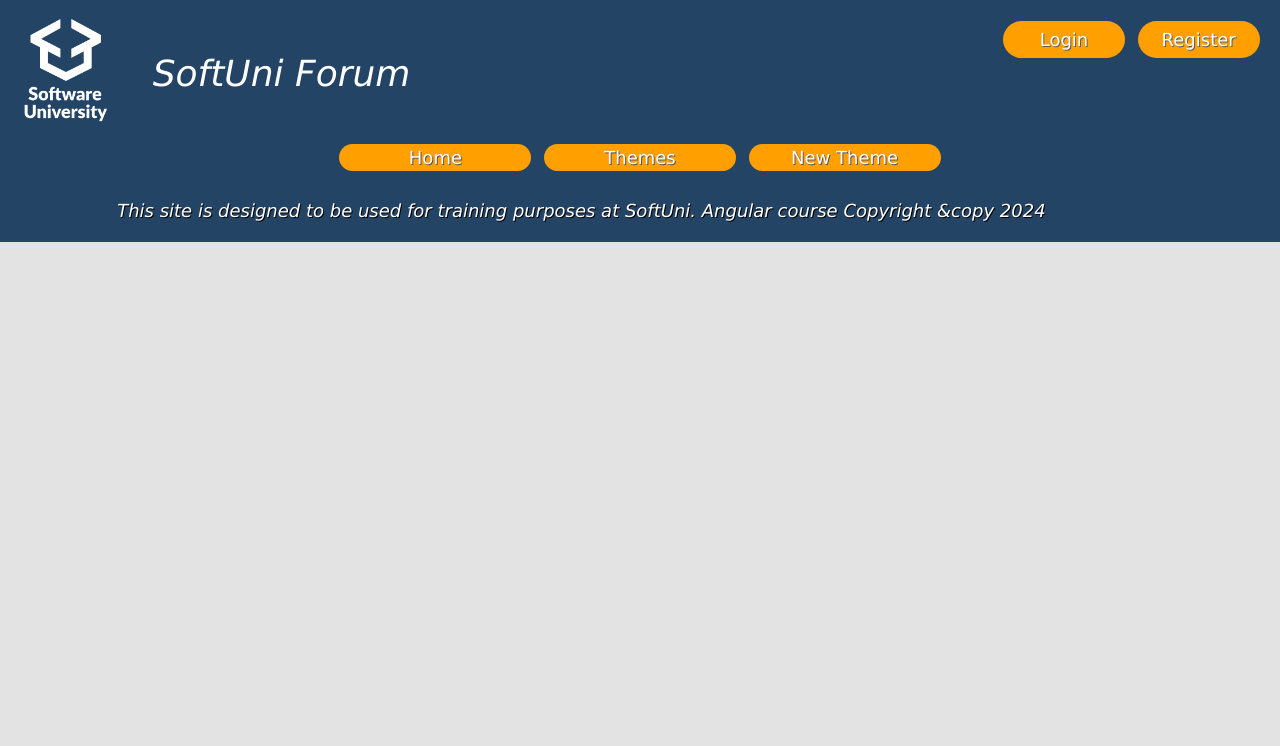
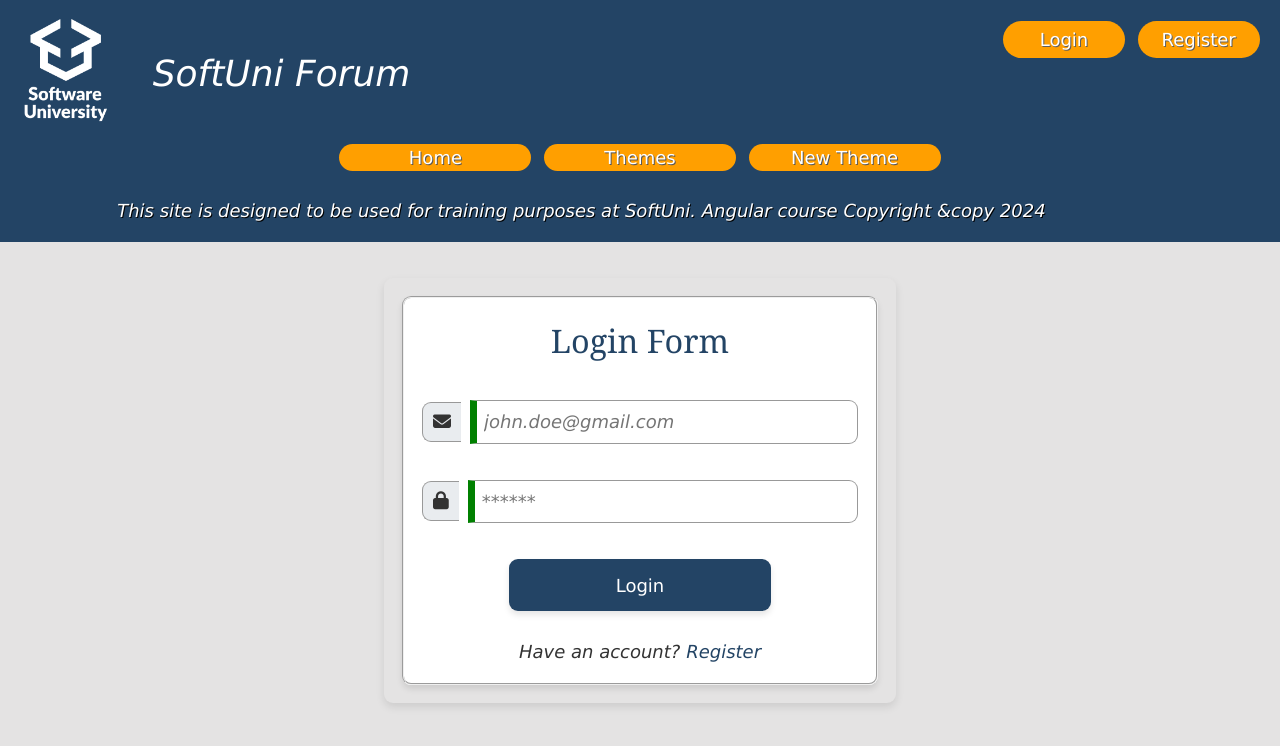
Before and after one commit to zarkoto23/Angular-Course, an Angular app in the folder workshop-components-resources/softuni-forum-app/: page /login in a window 1280 px wide. Before the commit this address led to /. Shown: the top 746 px of the page. Built offline with nearby package versions, Linux system fonts and the light colour scheme.

Commit message:
add validates in html in login component

```diff
--- a/workshop-components-resources/softuni-forum-app/src/app/app.routes.ts
+++ b/workshop-components-resources/softuni-forum-app/src/app/app.routes.ts
@@ -1,7 +1,16 @@
 import { Routes } from '@angular/router';
 
 export const routes: Routes = [
-    { path: '', redirectTo: '/home', pathMatch: 'full' },
-    { path:'home',loadComponent:()=>import('./features/home/home').then(c=>c.Home)} //LAZY LOADING!
+  { path: '',
+     redirectTo: '/home', pathMatch: 'full' },
 
+  { path: 'home',
+     loadComponent: () => import('./features/home/home')
+     .then((c) => c.Home) }, //LAZY LOADING!
+  {
+
+    path: 'login',
+    loadComponent: () => import('./features/auth/login/login')
+    .then((c) => c.Login),
+  },
 ];
--- a/workshop-components-resources/softuni-forum-app/src/app/features/auth/login/login.html
+++ b/workshop-components-resources/softuni-forum-app/src/app/features/auth/login/login.html
@@ -23,6 +23,13 @@
                 placeholder="******" [(ngModel)]="password" (blur)="validatePassword()">
         </p>
 
+        @if(passwordError){
+
+        <p class="error">
+            {{passwordErrMsg}}
+        </p>
+        }
+
 
         <button [disabled]="!isFormValid()">Login</button>
 
--- a/workshop-components-resources/softuni-forum-app/src/app/features/auth/login/login.ts
+++ b/workshop-components-resources/softuni-forum-app/src/app/features/auth/login/login.ts
@@ -52,7 +52,7 @@ export class Login {
       this.passwordError=true
       this.passwordErrMsg='password should be minimum 4ch'
     }else{
-      this.passwordError=true
+      this.passwordError=false
       this.passwordErrMsg=''
     }
   }
```
